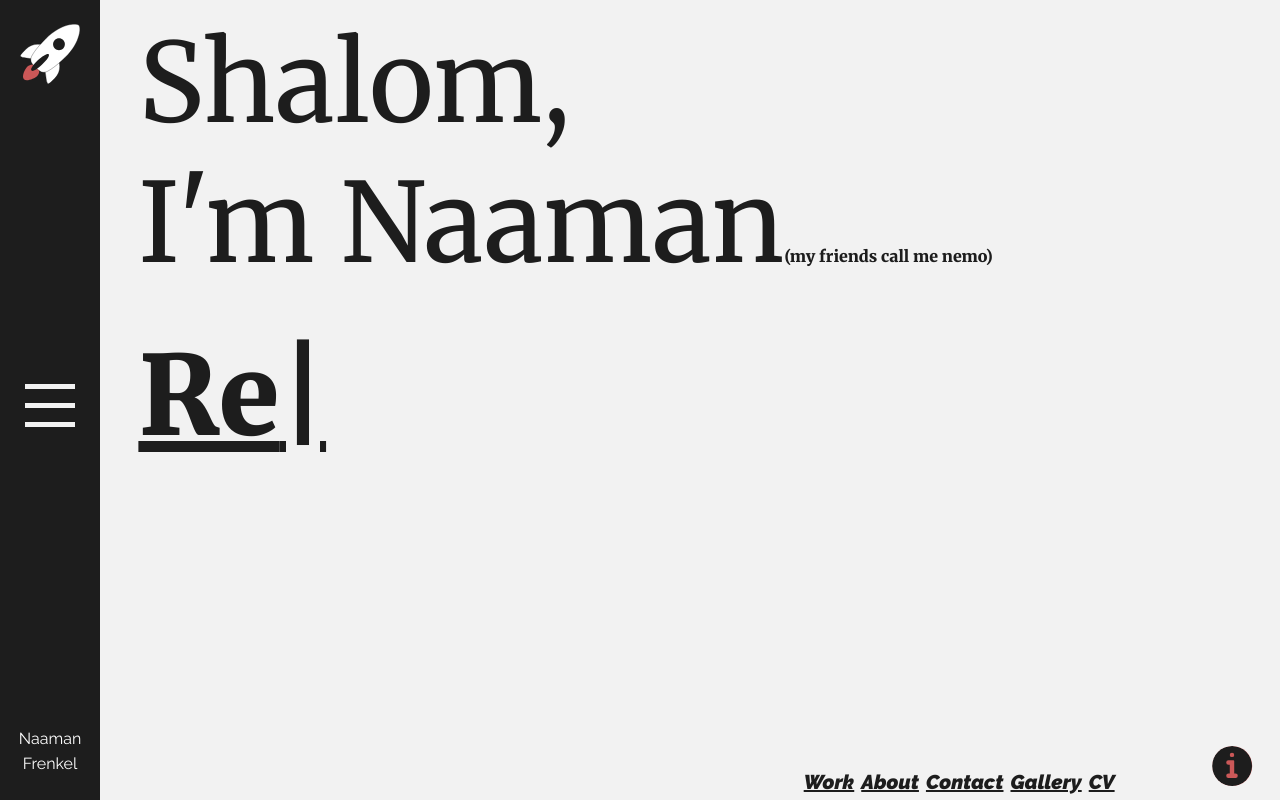
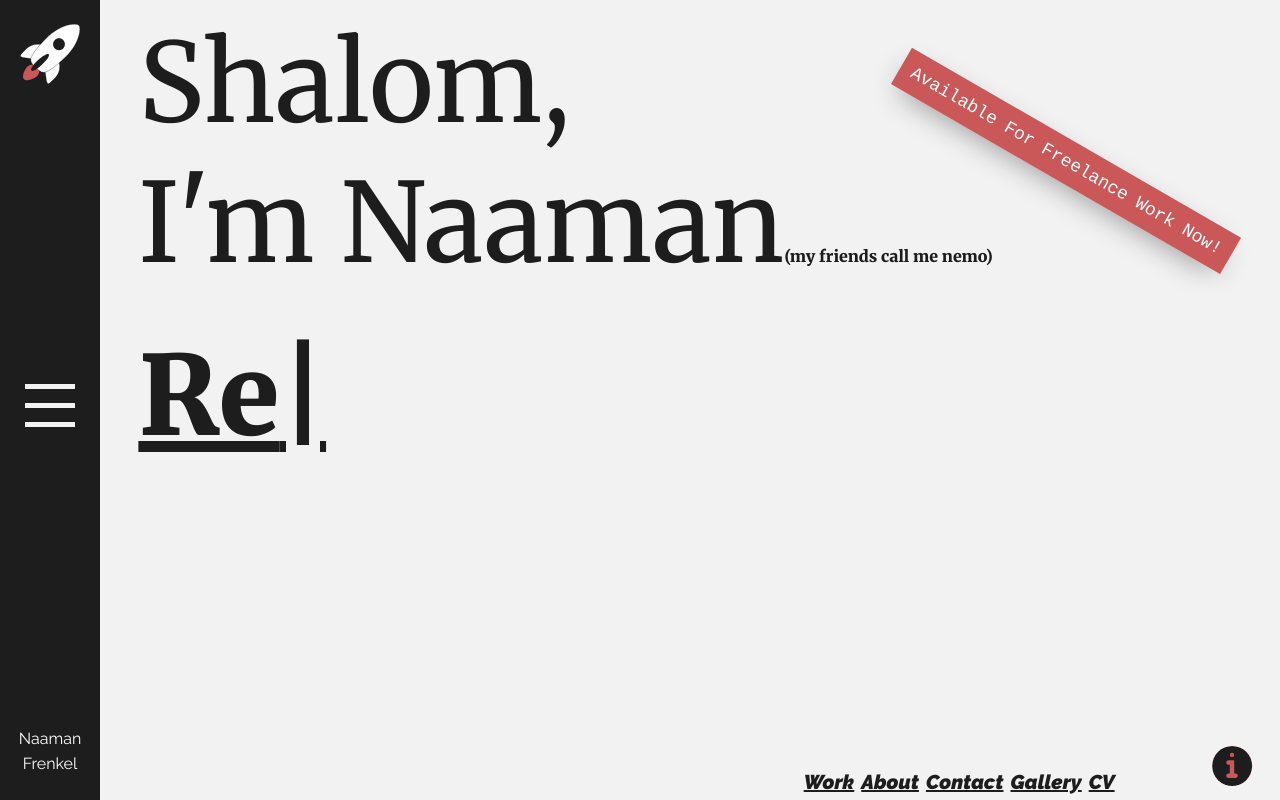
Before and after one commit to nemo369/portfolio, a Gatsby site: page / in a window 1280 px wide. Built offline with nearby package versions, Linux system fonts and the light colour scheme; Gatsby itself is replaced by a stand-in of ours.

Commit message:
add ribon

```diff
--- /dev/null
+++ b/src/css/components/ribbon.scss
@@ -0,0 +1,24 @@
+.ribbon {
+    color: #fff;
+    background-color: $red;
+    padding: 12px;
+    font-size: 18px;
+    text-align: center;
+    position: relative;
+    font-family: Courier, monospaced;
+    // text-transform: uppercase;
+    // border: 2px transparent solid;
+    box-shadow: 0 10px 30px -10px gray;
+    position: absolute;
+    top: 140px;
+    right: 24px;
+    display: inline-block;
+    transform: rotate(30deg);
+}
+@media (max-width: 960px), (max-device-width: 760px), (orientation: portrait) {
+    .ribbon {
+        transform: none;
+        position: static;
+        font-size: 12px;
+    }
+}
--- a/src/css/index.scss
+++ b/src/css/index.scss
@@ -27,6 +27,7 @@
 
 @import './components/hambureger.scss';
 @import './components/tag.scss';
+@import './components/ribbon.scss';
 @import './components/blink.scss';
 @import './components/logo.scss';
 @import './components/aboutThisSite.scss';
--- a/src/css/pages/home.scss
+++ b/src/css/pages/home.scss
@@ -4,6 +4,8 @@
     flex-direction: column;
     min-height: 100vh;
     justify-content: space-between;
+    position: relative;
+
 }
 
 .home__title {
@@ -11,7 +13,7 @@
     font-size: rem(125);
     line-height: rem(159);
     font-weight: 300;
-
+    position: relative;
     &--small {
         font-size: 16px;
         font-weight: 900;
--- a/src/pages/index.js
+++ b/src/pages/index.js
@@ -10,13 +10,18 @@ const dataText = [
   "React Professional",
   "Senior Angular Engineer",
   "CSS Ninja",
-].sort(function() { return 0.5 - Math.random() })
+].sort(function () {
+  return 0.5 - Math.random()
+})
 class IndexPage extends React.Component {
   render() {
     return (
       <Layout>
         <Seo title="Home" />
         <article className="home">
+            <div className="ribbon">
+              Available For Freelance Work Now!
+            </div>
           <h1 className="home__title">
             Shalom, <br />
             I'm Naaman
```
